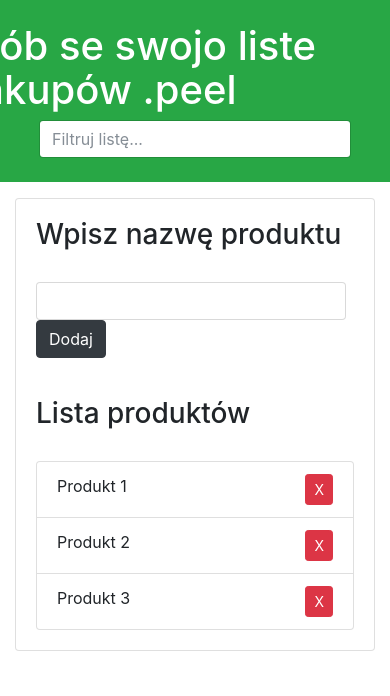
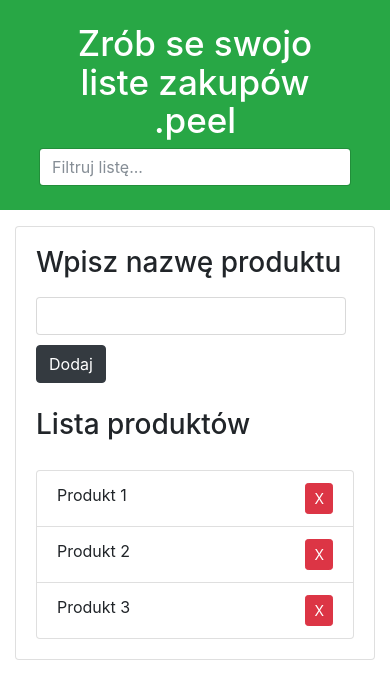
Before and after one commit to S50B32/shopping-list, a plain HTML site: page index.html in a window 390 px wide. Drawn offline with Linux system fonts and the light colour scheme.

Commit message:
responsive styling update
- added margins

```diff
--- a/index.html
+++ b/index.html
@@ -12,7 +12,7 @@
     <div class="container">
       <div class="row">
         <div class="col-md-6">
-            <h1 id="header-title" style = "margin-left: -80px">Zrób se swojo liste zakupów .peel</h1>
+            <h1 id="header-title" style = "font-size: 35px; text-align: center;">Zrób se swojo liste zakupów .peel</h1>
         </div>
         <div class="col-md-6 align-self-center">
             <input type="text" class="form-control" id="filter" placeholder="Filtruj listę...">
@@ -22,12 +22,12 @@
   </header>
   <div class="container">
    <div id="main" class="card card-body">
-    <h3 class="title">Wpisz nazwę produktu</h3> <br>
+    <h3 class="title" style = "margin: 0 0 20px;">Wpisz nazwę produktu</h3>
     <form id="addForm" class="form-inline mb-3">
       <input type="text" class="form-control mr-2" id="item">
-      <input type="submit" class="btn btn-dark" value="Dodaj">
+      <input type="submit" class="btn btn-dark" style="margin: 10px 0 10px;" value="Dodaj">
     </form>
-    <br><h3 class="title">Lista produktów</h3><br>
+    <h3 class="title" style = "margin: 0 0 30px;">Lista produktów</h3>
     <ul id="items" class="list-group">
       <li class="list-group-item">Produkt 1 <button class="btn btn-danger btn-sm float-right delete">X</button></li>
       <li class="list-group-item">Produkt 2 <button class="btn btn-danger btn-sm float-right delete">X</button></li>
```
